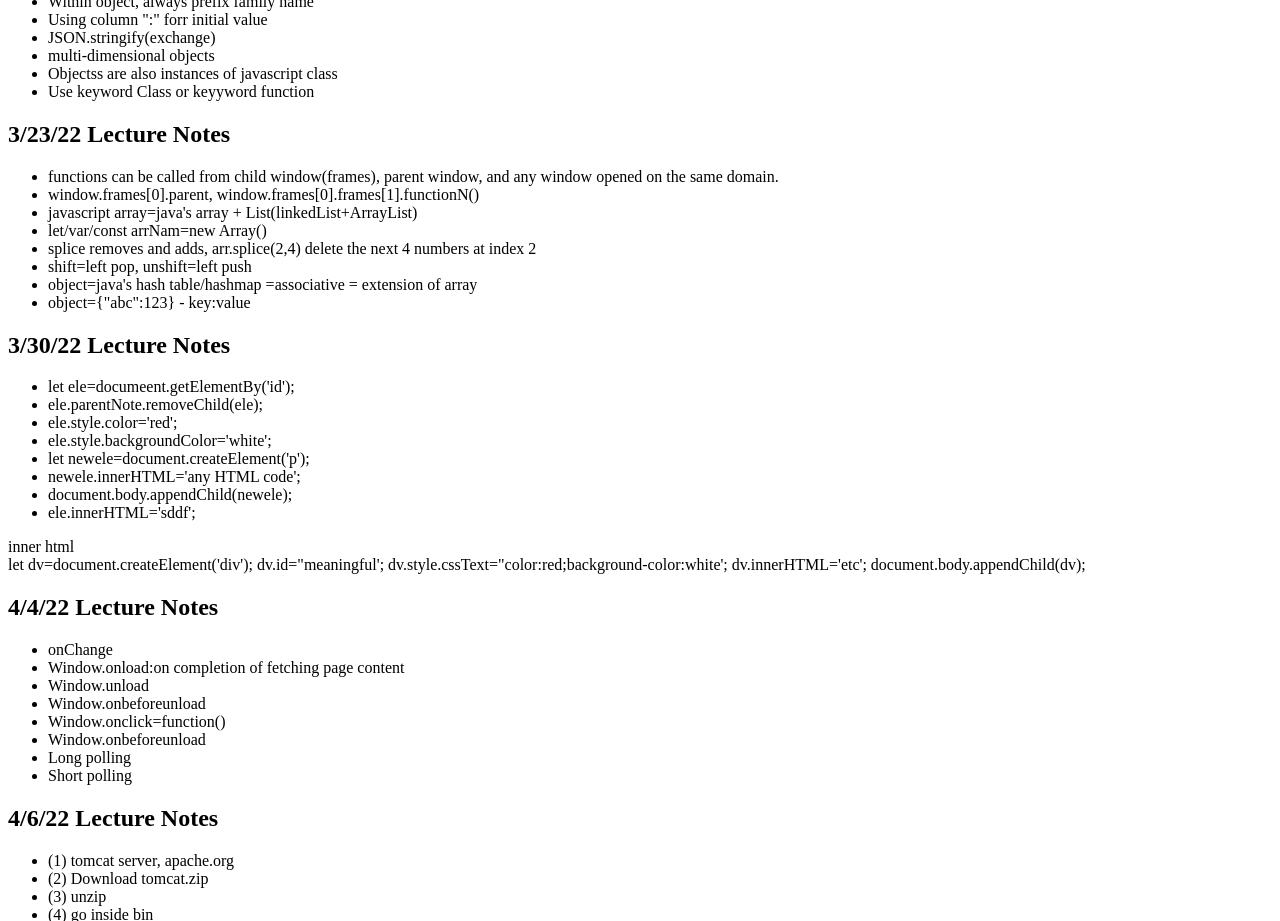
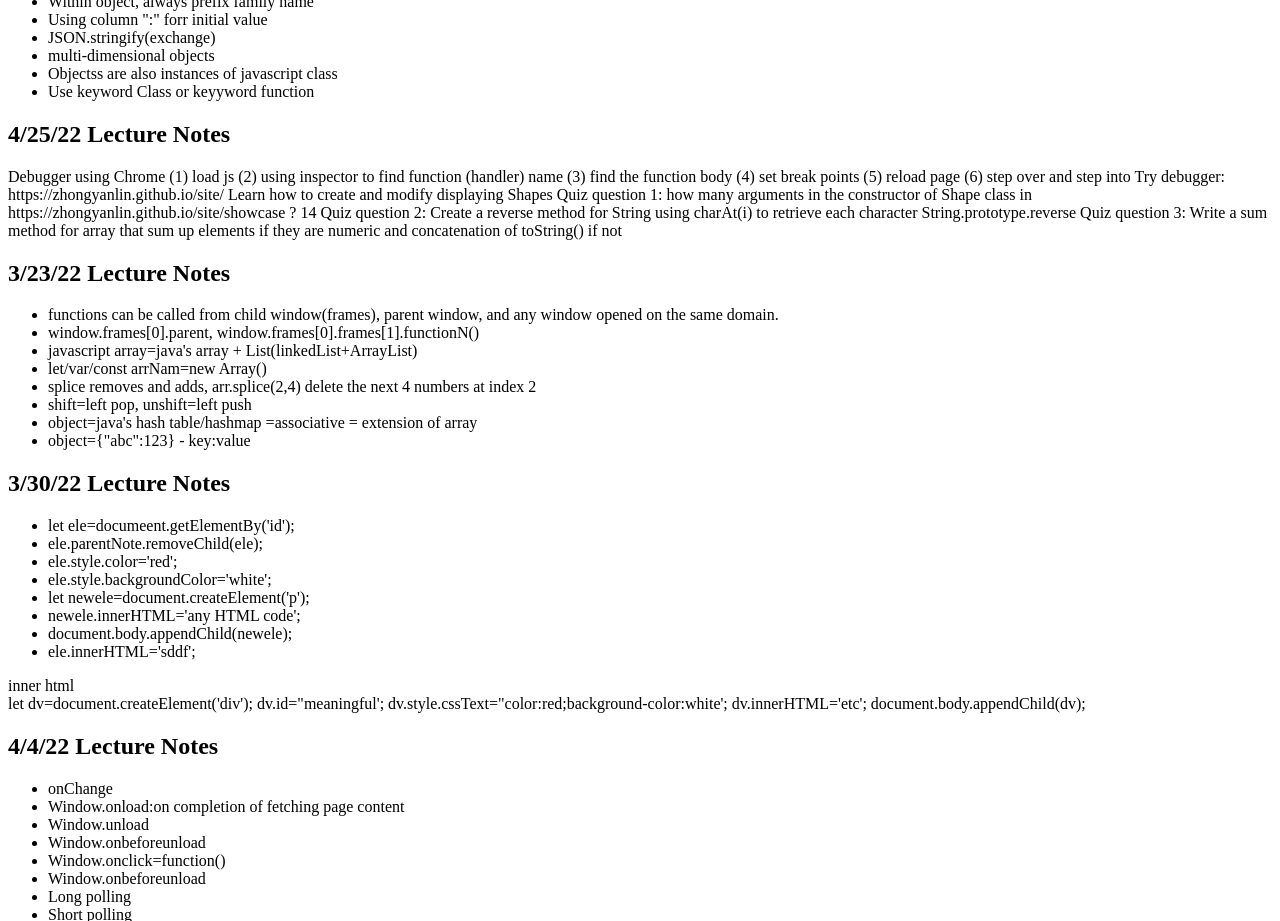
Before and after one commit to Aldo-A/Aldo-A.github.io, a plain HTML site: page index.html in a window 1280 px wide. Shown: the part 780-1701 px from the top of the page. Drawn offline with Linux system fonts and the light colour scheme.

Commit message:
Update index.html

```diff
--- a/index.html
+++ b/index.html
@@ -57,6 +57,17 @@
   <li>Objectss are also instances of javascript class</li>
   <li>Use keyword Class or keyyword function</li>
 </ul>
+
+<h2>4/25/22 Lecture Notes</h2>
+
+<p>
+      Debugger using Chrome (1) load js (2) using inspector to find function (handler) name (3) find the function body (4) set break points (5) reload page (6) step over and step into
+Try debugger: https://zhongyanlin.github.io/site/
+Learn how to create and modify displaying Shapes
+Quiz question 1: how many arguments in the constructor of Shape class in https://zhongyanlin.github.io/site/showcase ? 14
+Quiz question 2: Create a reverse method for String using charAt(i) to retrieve each character String.prototype.reverse
+Quiz question 3: Write a sum method for array that sum up elements if they are numeric and concatenation of toString() if not
+      </p>
 
 <h2>3/23/22 Lecture Notes</h2>
 
```
